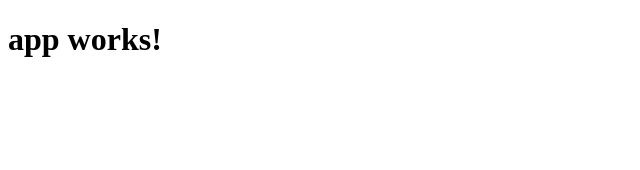
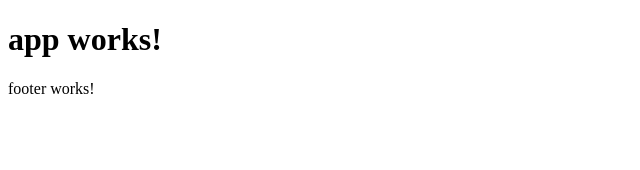
Before and after one commit to atereshkov/DiberWebClient, an Angular app: page / in a window 1280 px wide. Shown: the top 170 px of the page, without its empty margins (0-640 px from the left). Built offline with nearby package versions, Linux system fonts and the light colour scheme.

Commit message:
Added first simple component

```diff
--- a/src/app/app.component.html
+++ b/src/app/app.component.html
@@ -1,3 +1,4 @@
 <h1>
   {{title}}
 </h1>
+<app-footer></app-footer>
--- a/src/app/app.module.ts
+++ b/src/app/app.module.ts
@@ -4,10 +4,12 @@ import { FormsModule } from '@angular/forms';
 import { HttpModule } from '@angular/http';
 
 import { AppComponent } from './app.component';
+import { FooterComponent } from './components/footer/footer.component';
 
 @NgModule({
   declarations: [
-    AppComponent
+    AppComponent,
+    FooterComponent
   ],
   imports: [
     BrowserModule,
--- /dev/null
+++ b/src/app/components/footer/footer.component.html
@@ -0,0 +1,3 @@
+<p>
+  footer works!
+</p>
--- /dev/null
+++ b/src/app/components/footer/footer.component.ts
@@ -0,0 +1,15 @@
+import { Component, OnInit } from '@angular/core';
+
+@Component({
+  selector: 'app-footer',
+  templateUrl: 'footer.component.html',
+  styleUrls: ['footer.component.css']
+})
+export class FooterComponent implements OnInit {
+
+  constructor() { }
+
+  ngOnInit() {
+  }
+
+}
```
Also changed, not shown: src/app/components/footer/footer.component.css (added), 1 other file (tests, documents, lock files or other folders).
